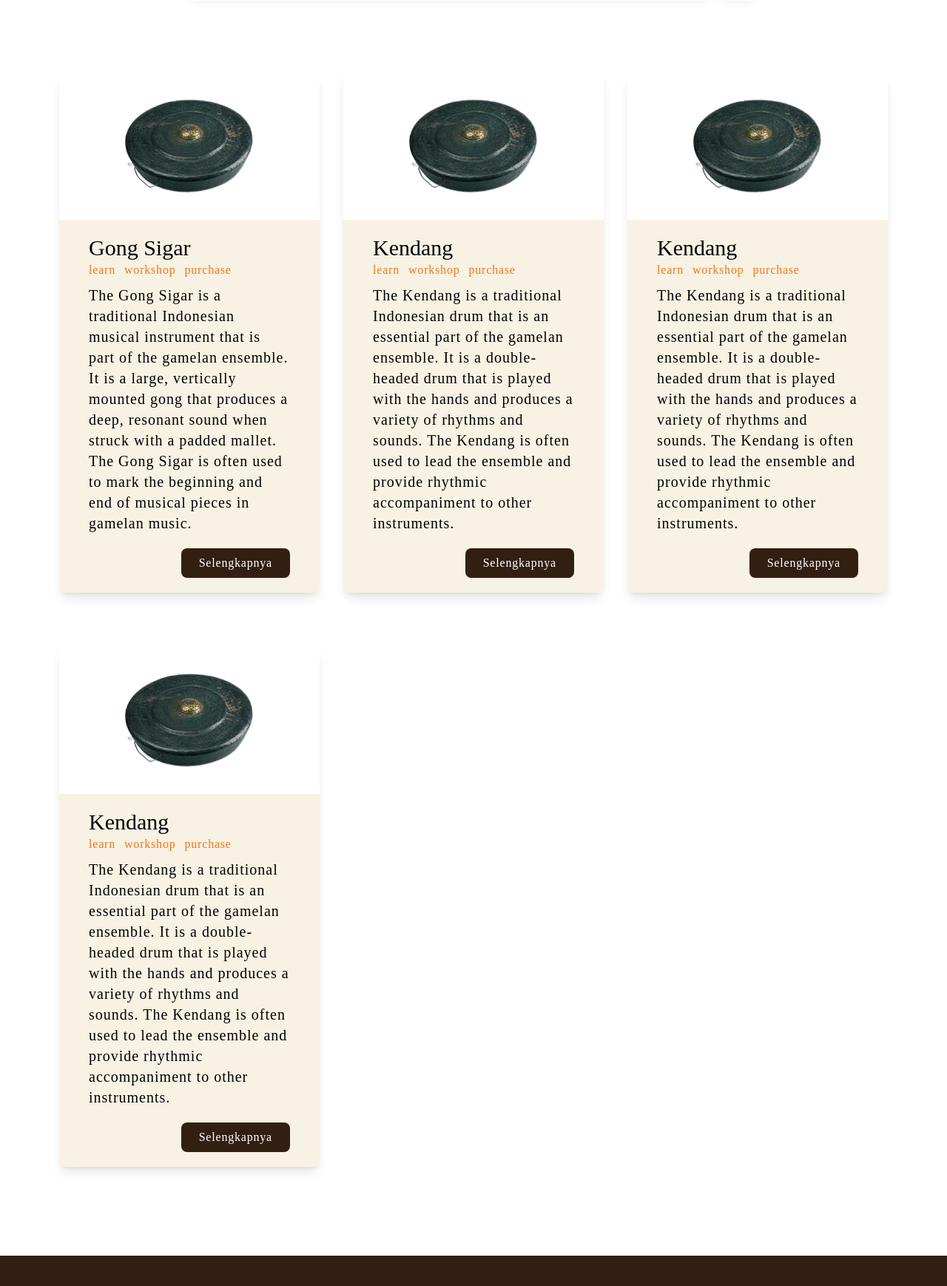
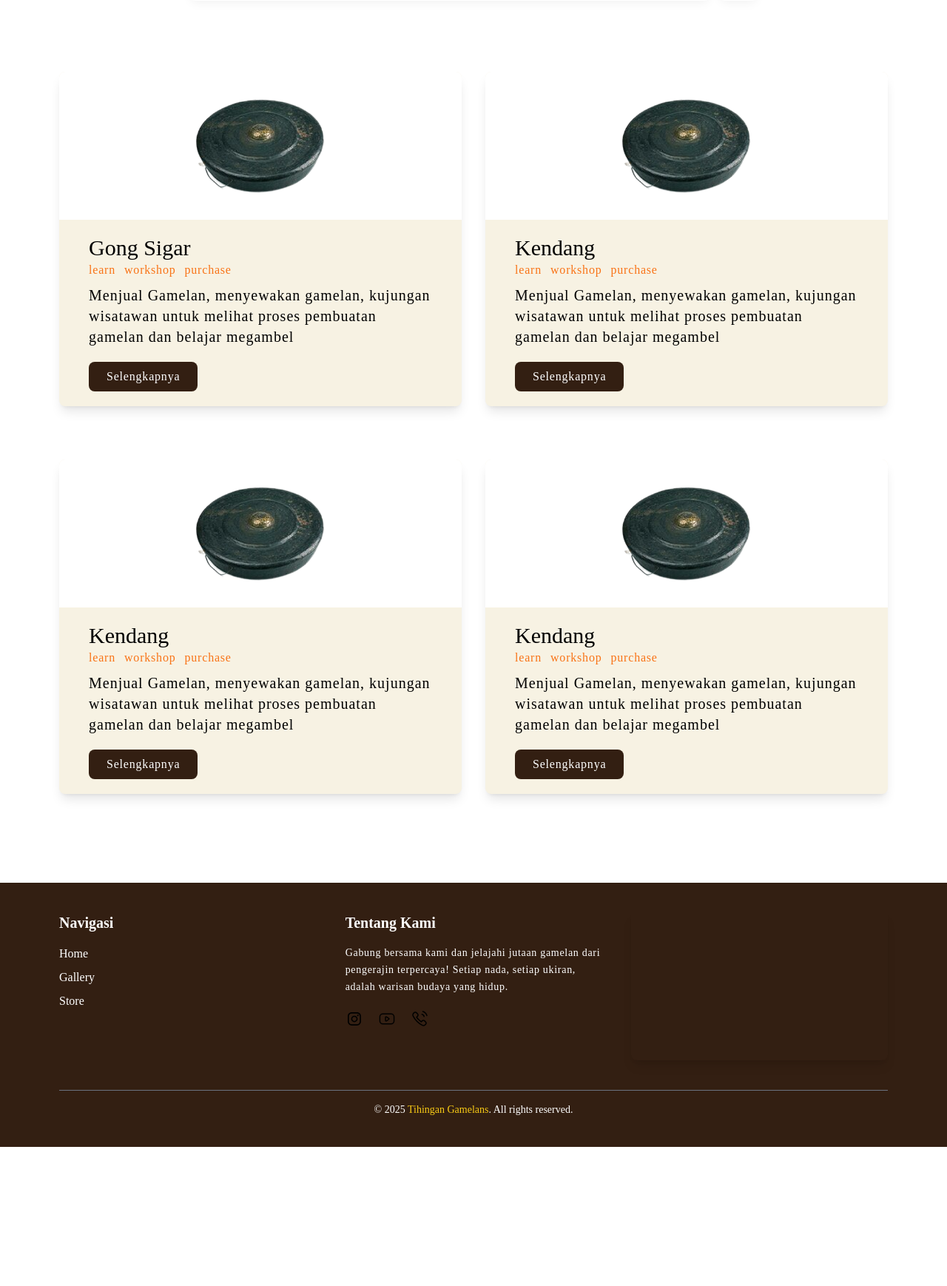
Before and after one commit to DuloeW/tihingangamelans2025-v2, a Laravel app: page /store in a window 1280 px wide. Shown: the part 319-2057 px from the top of the page at 74% size. After the commit the page ends 1869 px from the top, so only its background shows below. Run offline with Laravel 12, Linux system fonts and the light colour scheme; style sheets or scripts are compiled from the project's sources; parts of the project's set-up code (start-up, migrations or seed data) failed here and were passed over; some web fonts are replaced; grey boxes are pictures that could not be loaded.

Commit message:
add store functionality with dynamic routing and slug support

```diff
--- a/package.json
+++ b/package.json
@@ -9,7 +9,7 @@
     "devDependencies": {
         "@tailwindcss/forms": "^0.5.2",
         "@tailwindcss/vite": "^4.0.0",
-        "alpinejs": "^3.4.2",
+        "alpinejs": "^3.15.2",
         "autoprefixer": "^10.4.2",
         "axios": "^1.11.0",
         "concurrently": "^9.0.1",
--- a/resources/views/Store.blade.php
+++ b/resources/views/Store.blade.php
@@ -1,83 +1,200 @@
 @php
-    $stores = [
+    $gamelans = [
         [
-            'nama' => 'Gong Sigar',
-            'tag_bisnis' => ['learn', 'workshop', 'purchase'],
-            'deskripsi' => 'The Gong Sigar is a traditional Indonesian musical instrument that is part of the gamelan
-                    ensemble. It is a large, vertically mounted gong that produces a deep, resonant sound when struck with a padded mallet. The Gong Sigar is often used to mark the beginning and end of musical pieces in gamelan music.',
-            'profile' => 'images/bende1.png',
+            'nama' => 'Gamelan Bonang',
+            'deskripsi' => 'The Bonang is a traditional Indonesian musical instrument that is part of',
+            'showPrice' => true,
+            'price' => '$1,000.00',
+            'gambar' => 'images/bende1.png',
             'dataAos' => 'fade-up',
             'dataAosDuration' => '1500',
+            'horizontal' => false,
         ],
         [
-            'nama' => 'Kendang',
-            'tag_bisnis' => ['learn', 'workshop', 'purchase'],
-            'deskripsi' => 'The Kendang is a traditional Indonesian drum that is an essential part of the gamelan
-                    ensemble. It is a double-headed drum that is played with the hands and produces a variety of rhythms and sounds. The Kendang is often used to lead the ensemble and provide rhythmic accompaniment to other instruments.',
-            'profile' => 'images/bende1.png',
+            'nama' => 'Gamelan Saron',
+            'deskripsi' => 'The Saron is a traditional Indonesian musical instrument that is part of the gamelan
+                    ensemble.',
+            'showPrice' => true,
+            'price' => '$800.00',
+            'gambar' => 'images/bende1.png',
             'dataAos' => 'fade-up',
             'dataAosDuration' => '1500',
+            'horizontal' => false,
         ],
         [
-            'nama' => 'Kendang',
-            'tag_bisnis' => ['learn', 'workshop', 'purchase'],
+            'nama' => 'Gamelan Kendang',
             'deskripsi' => 'The Kendang is a traditional Indonesian drum that is an essential part of the gamelan
-                    ensemble. It is a double-headed drum that is played with the hands and produces a variety of rhythms and sounds. The Kendang is often used to lead the ensemble and provide rhythmic accompaniment to other instruments.',
-            'profile' => 'images/bende1.png',
+                    ensemble. ',
+            'showPrice' => true,
+            'price' => '$900',
+            'gambar' => 'images/bende1.png',
             'dataAos' => 'fade-up',
             'dataAosDuration' => '1500',
+            'horizontal' => false,
         ],
         [
-            'nama' => 'Kendang',
-            'tag_bisnis' => ['learn', 'workshop', 'purchase'],
-            'deskripsi' => 'The Kendang is a traditional Indonesian drum that is an essential part of the gamelan
-                    ensemble. It is a double-headed drum that is played with the hands and produces a variety of rhythms and sounds. The Kendang is often used to lead the ensemble and provide rhythmic accompaniment to other instruments.',
-            'profile' => 'images/bende1.png',
+            'nama' => 'Gamelan Gambang',
+            'deskripsi' => 'The Gambang is a traditional Indonesian musical instrument that is part of the gamelan
+                    ensemble.',
+            'showPrice' => true,
+            'price' => '$29230293',
+            'gambar' => 'images/bende1.png',
             'dataAos' => 'fade-up',
             'dataAosDuration' => '1500',
+            'horizontal' => false,
         ],
     ];
+
 @endphp
 
 <x-global-layout>
+
     <x-slot:title>
-        Store
+        Store {{ $slug }}
     </x-slot:title>
 
-    <section id="store" class="min-h-[480px] px-20 pb-20 font-markazi">
-        <div class="container mx-auto">
-            <h2 class="text-center text-8xl py-10">Store</h2>
 
-            <div class="w-full grid place-items-center">
-                <div class="max-w-3xl w-full flex justify-center items-stretch gap-3">
-                    <div
-                        class="flex-1 flex items-center bg-white rounded-lg shadow-[0_4px_15px_-3px_rgba(0,0,0,0.07)] px-4 py-3.5">
-                        <x-search-icon />
+    <div class="min-h-[480px] px-20 pb-20 font-markazi" x-data="{ activeTab: 'katalog' }">
 
-                        <input type="text" placeholder="Cari Toko Kerajinan"
-                            class="w-full ml-4 text-lg bg-transparent outline-none border-none text-gray-800 placeholder-gray-800 font-input tracking-wide focus:border-none" />
+        <div class="max-w-8xl mx-auto mt-6">
+            <div class="flex items-center border text-primary border-gray-300 rounded-xl px-6 py-4 bg-white shadow-sm">
+                <!-- Gambar kiri -->
+                <div class="flex-shrink-0">
+                    <img src="{{ asset('images/bende1.png') }}" alt="Logo Toko"
+                        class="w-20 h-20 rounded-full border border-gray-200 object-cover" />
+                </div>
+                <!-- Info toko tengah -->
+                <div class="flex-1 ml-6">
+                    <h2 class="text-3xl font-semibold tracking-wide">GONG SIGAR</h2>
+                    <p class="text-xl font-medium leading-snug mt-1">Menjual Gamelan, menyewakan gamelan, kujungan
+                        wisatawan untuk melihat proses pembuatan gamelan dan belajar megambel</p>
+                </div>
+                <!-- Rating kanan -->
+                <div class="flex flex-col items-end ml-6">
+                    <h2 class="text-3xl font-bold text-primary">Baik</h2>
+                    <p class="text-sm text-primary/30 mt-1">Rating & Ulasan</p>
+                </div>
+            </div>
+        </div>
+
+        <div class="w-full max-h-40 flex gap-5 mt-4 border-b-2 py-6">
+            <button @click="activeTab = 'katalog'"
+                :class="activeTab === 'katalog' ?
+                    'bg-primary text-white rounded-md' :
+                    'text-primary '"
+                class="px-10 py-3 ">
+                Katalog
+            </button>
+            <button @click="activeTab = 'ulasan'"
+                :class="activeTab === 'ulasan' ?
+                    'bg-primary text-white rounded-md' :
+                    'text-primary '"
+                class="px-10 py-3 ">
+                Ulasan
+            </button>
+        </div>
+
+        {{-- KATALOG --}}
+        <div class="w-full mt-10" x-show="activeTab === 'katalog'">
+            <div class="flex flex-col gap-10">
+                <div>
+                    <h2 class="text-5xl">Gamelans</h2>
+                    <p class="text-xl">Gamelan yang kami sediakan</p>
+                    <div class="w-full overflow-x-auto flex gap-4 p-4 snap-x snap-mandatory scrollbar-hide">
+                        @foreach ($gamelans as $gamelan)
+                            <div class="w-1/3 flex-shrink-0">
+                                <x-gamelan-box
+                                    :nama="$gamelan['nama']"
+                                    :deskripsi="$gamelan['deskripsi']"
+                                    :showPrice="$gamelan['showPrice']"
+                                    :price="$gamelan['price']"
+                                    :gambar="$gamelan['gambar']"
+                                    :dataAos="$gamelan['dataAos']"
+                                    :dataAosDuration="$gamelan['dataAosDuration']" :horizontal="$gamelan['horizontal']" />
+                            </div>
+                        @endforeach
                     </div>
-
-                    <button
-                        class="bg-white rounded-lg shadow-[0_4px_15px_-3px_rgba(0,0,0,0.07)] px-4 flex items-center justify-center hover:bg-gray-50 transition-colors">
-                        <x-filter-search-icon />
-                    </button>
                 </div>
 
+                <div>
+                    <h2 class="text-5xl">Workshop</h2>
+                    <p class="text-xl">Berbagai macam workshop gamelan</p>
+                    <div class="w-full overflow-x-auto flex gap-4 p-4 snap-x snap-mandatory scrollbar-hide">
+                        @foreach ($gamelans as $gamelan)
+                            <div class="w-1/3 flex-shrink-0">
+                                <x-gamelan-box
+                                    :nama="$gamelan['nama']"
+                                    :deskripsi="$gamelan['deskripsi']"
+                                    :showPrice="$gamelan['showPrice']"
+                                    :price="$gamelan['price']"
+                                    :gambar="$gamelan['gambar']"
+                                    :dataAos="$gamelan['dataAos']"
+                                    :dataAosDuration="$gamelan['dataAosDuration']" :horizontal="$gamelan['horizontal']" />
+                            </div>
+                        @endforeach
+                    </div>
+                </div>
+
+                <div>
+                    <h2 class="text-5xl">Kelas Belajar</h2>
+                    <p class="text-xl">Berbagai macam kelas gamelan</p>
+                    <div class="w-full overflow-x-auto flex gap-4 p-4 snap-x snap-mandatory scrollbar-hide">
+                        @foreach ($gamelans as $gamelan)
+                            <div class="w-1/3 flex-shrink-0">
+                                <x-gamelan-box
+                                    :nama="$gamelan['nama']"
+                                    :deskripsi="$gamelan['deskripsi']"
+                                    :showPrice="$gamelan['showPrice']"
+                                    :price="$gamelan['price']"
+                                    :gambar="$gamelan['gambar']"
+                                    :dataAos="$gamelan['dataAos']"
+                                    :dataAosDuration="$gamelan['dataAosDuration']" :horizontal="$gamelan['horizontal']" />
+                            </div>
+                        @endforeach
+                    </div>
+                </div>
             </div>
 
-            <div class="mt-24    grid grid-cols-1 sm:grid-cols-2 lg:grid-cols-3 gap-8">
-                @foreach ($stores as $store)
-                    <x-box-store
-                        :nama="$store['nama']"
-                        :deskripsi="$store['deskripsi']"
-                        :tag_bisnis="$store['tag_bisnis']"
-                        :profile="$store['profile']"
-                        :dataAos="$store['dataAos']"
-                        :dataAosDuration="$store['dataAosDuration']"
-                    />
-                @endforeach
+        </div>
+
+        {{-- Ulasan Bisnis --}}
+        <div class="w-full mt-10" x-show="activeTab === 'ulasan'">
+            <div>
+                <div>
+                    {{-- TODO Ulasan bisnin --}}
+
+                </div>
+
+                <div class="mt-10">
+                    <hr class="mb-4">
+                    <h2 class="text-3xl font-semibold text-primary mb-2">Berikan Ulasan</h2>
+                    <form method="POST" action="#" class="space-y-4">
+                        @csrf
+                        <div class="flex gap-8 mb-2">
+                            <label class="font-semibold text-primary text-base cursor-pointer">
+                                <input type="radio" name="rating" value="Sangat Bagus" class="hidden peer">
+                                <span class="peer-checked:underline">Sangat Bagus</span>
+                            </label>
+                            <label class="font-semibold text-primary text-base cursor-pointer">
+                                <input type="radio" name="rating" value="Bagus" class="hidden peer">
+                                <span class="peer-checked:underline">Bagus</span>
+                            </label>
+                            <label class="font-semibold text-primary text-base cursor-pointer">
+                                <input type="radio" name="rating" value="Cukup" class="hidden peer">
+                                <span class="peer-checked:underline">Cukup</span>
+                            </label>
+                            <label class="font-semibold text-primary text-base cursor-pointer">
+                                <input type="radio" name="rating" value="Kurang" class="hidden peer">
+                                <span class="peer-checked:underline">Kurang</span>
+                            </label>
+                        </div>
+                        <textarea name="ulasan" rows="4" class="w-full border border-gray-400 rounded-md p-3 text-primary placeholder:text-gray-400 focus:outline-none focus:ring-2 focus:ring-primary" placeholder="Ulasan anda..........."></textarea>
+                        <button type="submit" class="w-full bg-[#3A2415] text-white py-2 rounded-md text-base tracking-wide">Kirim</button>
+                    </form>
+                </div>
             </div>
+
         </div>
-    </section>
+    </div>
+
 </x-global-layout>
--- a/resources/views/components/box-store.blade.php
+++ b/resources/views/components/box-store.blade.php
@@ -1,5 +1,6 @@
 @props([
     'nama' => 'Gamelan Name',
+    'slug' => 'gamelan-name',
     'deskripsi' => 'Gamelan Description',
     'tag_bisnis' => ['tag1', 'tag2', 'tag3'],
     'profile' => 'images/bende1.png',
@@ -26,8 +27,9 @@
             </div>
             <p class="text-xl tracking-wider">{{ $deskripsi }}</p>
         </div>
-        <div class="flex mt-5 justify-end items-center">
-            <a class="px-6 py-2 bg-primary text-white rounded-lg tracking-wider" href="">
+        <div class="flex mt-5 justify-start items-center">
+            <a href="{{ url('store/' . $slug) }}"
+                class="px-6 py-2 bg-primary text-white rounded-lg tracking-wider" >
                 Selengkapnya
             </a>
         </div>
--- a/resources/views/components/navbar-custom.blade.php
+++ b/resources/views/components/navbar-custom.blade.php
@@ -15,9 +15,9 @@
     <div class="flex font-markazi items-center text-xl font-medium gap-10">
         <a class="text-primary {{ request()->is('/') ? $activeClass : '' }} text-xl hover:text-[#7A2C1D] transition"
             href="/">Home</a>
-        <a class="text-primary {{ request()->is('gallery-gamelan') ? $activeClass : '' }} hover:text-[#7A2C1D] transition"
+        <a class="text-primary {{ request()->is('gallery-gamelan*') ? $activeClass : '' }} hover:text-[#7A2C1D] transition"
             href="/gallery-gamelan">Gallery</a>
-        <a class="text-primary {{ request()->is('store') ? $activeClass : '' }}  hover:text-[#7A2C1D] transition"
+        <a class="text-primary {{ request()->is('store*') ? $activeClass : '' }}  hover:text-[#7A2C1D] transition"
             href="/store">Store</a>
         @if (Auth::check())
             <a class="text-primary {{ request()->is('dashboard') ? $activeClass : '' }}  hover:text-[#7A2C1D] transition"
--- /dev/null
+++ b/resources/views/list-store.blade.php
@@ -0,0 +1,84 @@
+@php
+    $stores = [
+        [
+            'nama' => 'Gong Sigar',
+            'slug' => 'gong-sigar',
+            'tag_bisnis' => ['learn', 'workshop', 'purchase'],
+            'deskripsi' => 'Menjual Gamelan, menyewakan gamelan, kujungan wisatawan untuk melihat proses pembuatan gamelan dan belajar megambel',
+            'profile' => 'images/bende1.png',
+            'dataAos' => 'fade-up',
+            'dataAosDuration' => '1500',
+        ],
+        [
+            'nama' => 'Kendang',
+            'slug' => 'kendang',
+            'tag_bisnis' => ['learn', 'workshop', 'purchase'],
+            'deskripsi' => 'Menjual Gamelan, menyewakan gamelan, kujungan wisatawan untuk melihat proses pembuatan gamelan dan belajar megambel',
+            'profile' => 'images/bende1.png',
+            'dataAos' => 'fade-up',
+            'dataAosDuration' => '1500',
+        ],
+        [
+            'nama' => 'Kendang',
+            'slug' => 'kendang',
+            'tag_bisnis' => ['learn', 'workshop', 'purchase'],
+            'deskripsi' => 'Menjual Gamelan, menyewakan gamelan, kujungan wisatawan untuk melihat proses pembuatan gamelan dan belajar megambel',
+            'profile' => 'images/bende1.png',
+            'dataAos' => 'fade-up',
+            'dataAosDuration' => '1500',
+        ],
+        [
+            'nama' => 'Kendang',
+            'slug' => 'kendang',
+            'tag_bisnis' => ['learn', 'workshop', 'purchase'],
+            'deskripsi' => 'Menjual Gamelan, menyewakan gamelan, kujungan wisatawan untuk melihat proses pembuatan gamelan dan belajar megambel',
+            'profile' => 'images/bende1.png',
+            'dataAos' => 'fade-up',
+            'dataAosDuration' => '1500',
+        ],
+    ];
+@endphp
+
+<x-global-layout>
+    <x-slot:title>
+        Store
+    </x-slot:title>
+
+    <section id="store" class="min-h-[480px] px-20 pb-20 font-markazi">
+        <div class="container mx-auto">
+            <h2 class="text-center text-8xl py-10">Store</h2>
+
+            <div class="w-full grid place-items-center">
+                <div class="max-w-3xl w-full flex justify-center items-stretch gap-3">
+                    <div
+                        class="flex-1 flex items-center bg-white rounded-lg shadow-[0_4px_15px_-3px_rgba(0,0,0,0.07)] px-4 py-3.5">
+                        <x-search-icon />
+
+                        <input type="text" placeholder="Cari Toko Kerajinan"
+                            class="w-full ml-4 text-lg bg-transparent outline-none border-none text-gray-800 placeholder-gray-800 font-input tracking-wide focus:border-none" />
+                    </div>
+
+                    <button
+                        class="bg-white rounded-lg shadow-[0_4px_15px_-3px_rgba(0,0,0,0.07)] px-4 flex items-center justify-center hover:bg-gray-50 transition-colors">
+                        <x-filter-search-icon />
+                    </button>
+                </div>
+
+            </div>
+
+            <div class="mt-24 grid grid-cols-1 lg:grid-cols-2 gap-8">
+                @foreach ($stores as $store)
+                    <x-box-store
+                        :nama="$store['nama']"
+                        :slug="$store['slug']"
+                        :deskripsi="$store['deskripsi']"
+                        :tag_bisnis="$store['tag_bisnis']"
+                        :profile="$store['profile']"
+                        :dataAos="$store['dataAos']"
+                        :dataAosDuration="$store['dataAosDuration']"
+                    />
+                @endforeach
+            </div>
+        </div>
+    </section>
+</x-global-layout>
--- a/routes/web.php
+++ b/routes/web.php
@@ -12,7 +12,11 @@ Route::get('/gallery-gamelan', function () {
 });
 
 Route::get('/store', function () {
-    return view('store');
+    return view('list-store');
+});
+
+Route::get('/store/{slug}', function ($slug) {
+    return view('store', ['slug' => $slug]);
 });
 
 Route::get('/dashboard', function () {
```
Also changed, not shown: database/migrations/2025_11_30_155811_add_slug_to_bisnis_table.php (added), package-lock.json.
